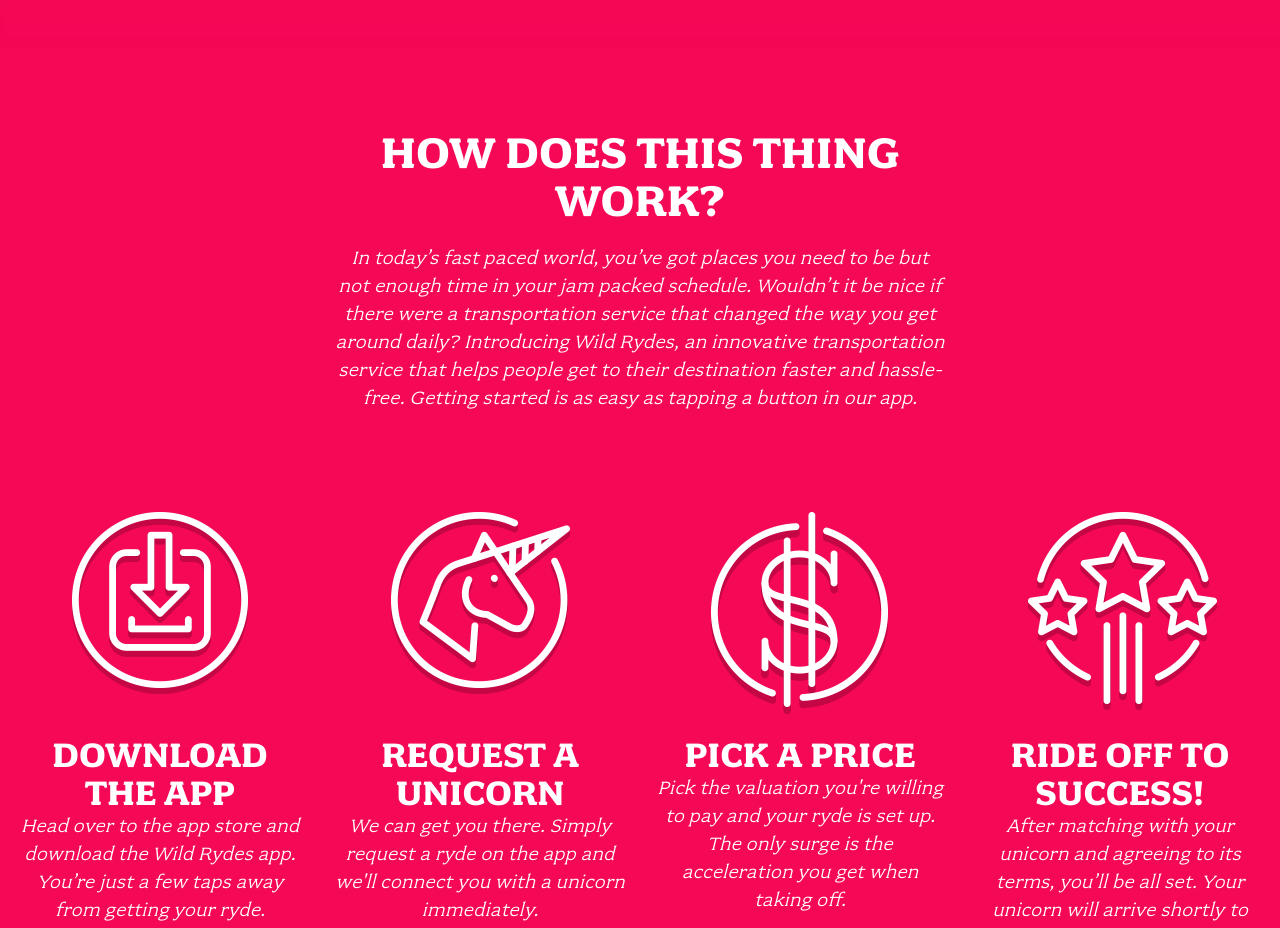
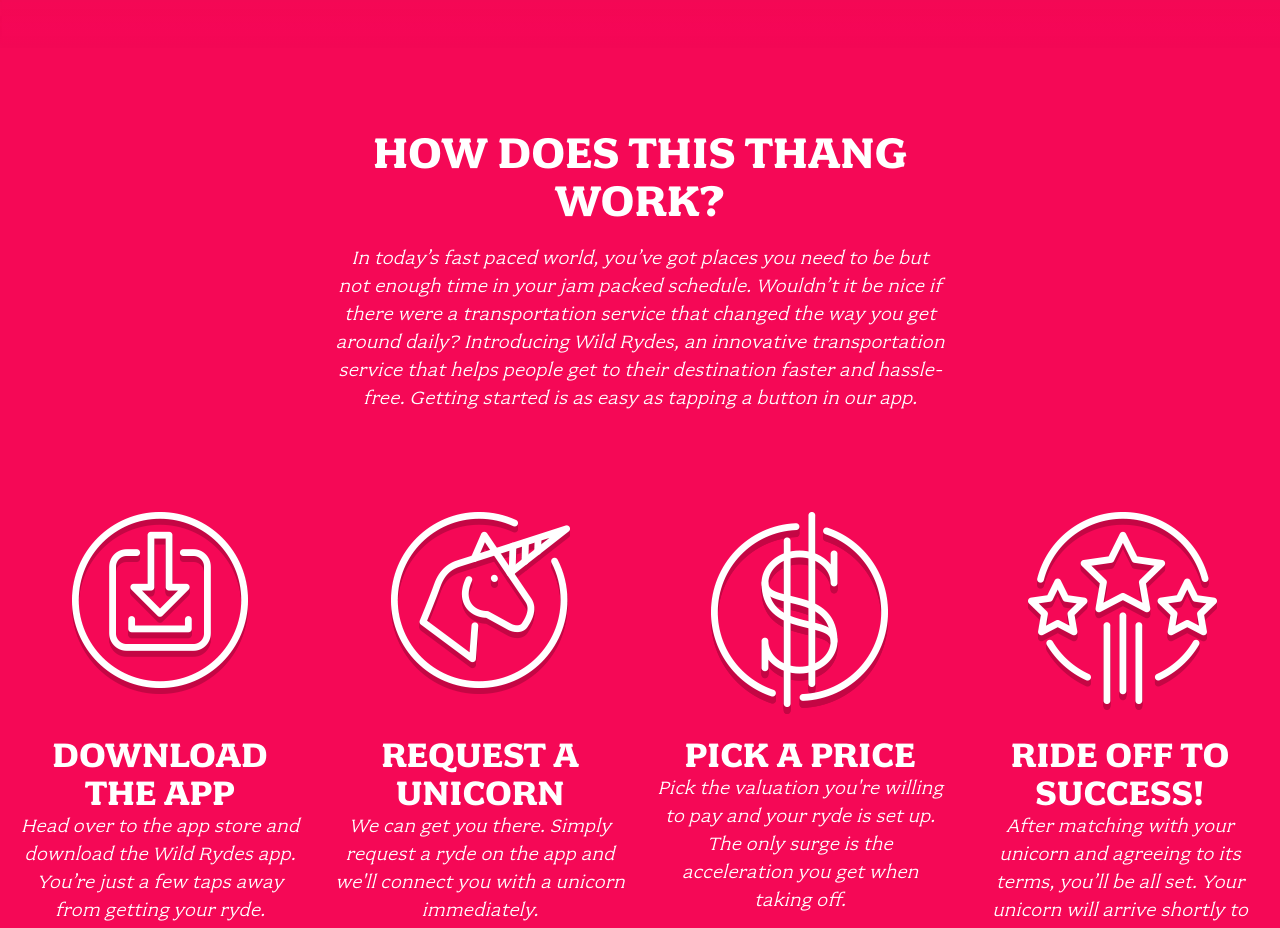
Before and after one commit to moliver0621/wildrydes-site, a plain HTML site: page index.html in a window 1280 px wide. Shown: the part 900-1828 px from the top of the page. Drawn offline with Linux system fonts and the light colour scheme.

Commit message:
Update index.html

```diff
--- a/index.html
+++ b/index.html
@@ -30,7 +30,7 @@
 
   <section class="home-about">
     <div class="row column large-9 xlarge-6 xxlarge-4">
-      <h2 class="section-title">How Does This Thing Work?</h2>
+      <h2 class="section-title">How Does This Thang Work?</h2>
       <p class="content">
         In today’s fast paced world, you’ve got places you need to be but not enough time in your jam packed schedule. Wouldn’t it be nice if there were a transportation service that changed the way you get around daily? Introducing Wild Rydes, an innovative transportation service that helps people get to their destination faster and hassle-free. Getting started is as easy as tapping a button in our app.
       </p>
```
